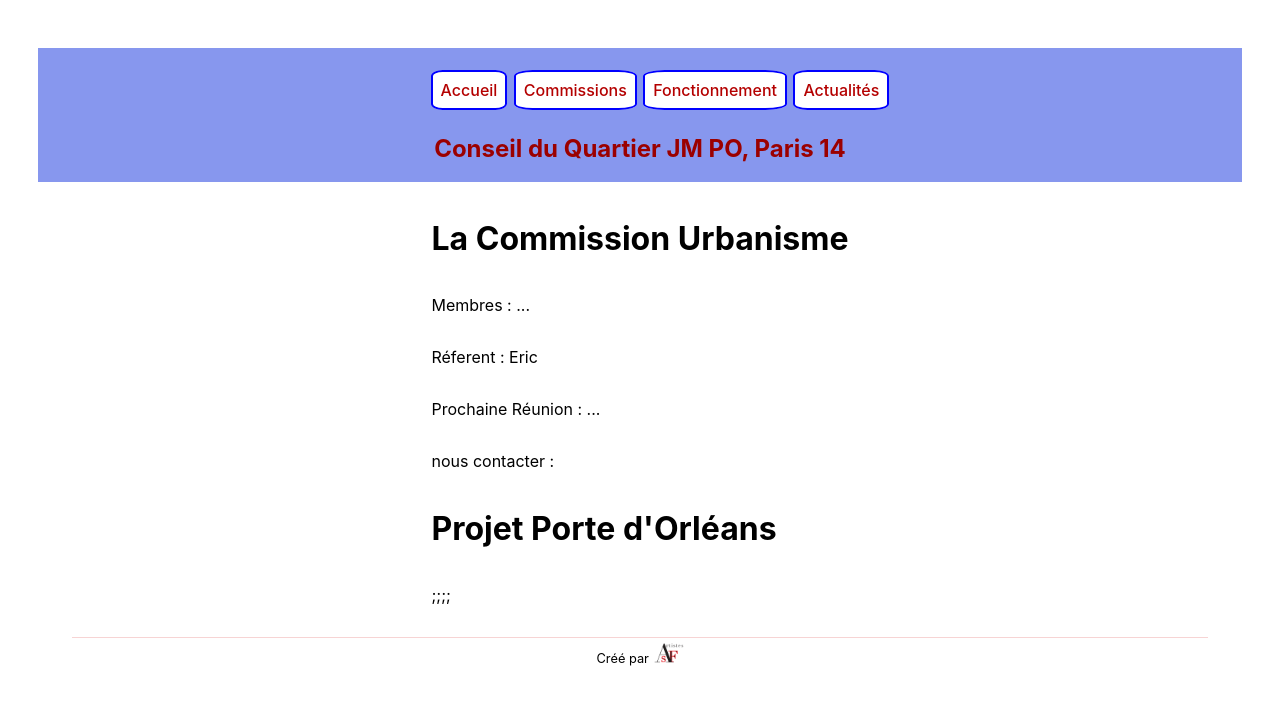
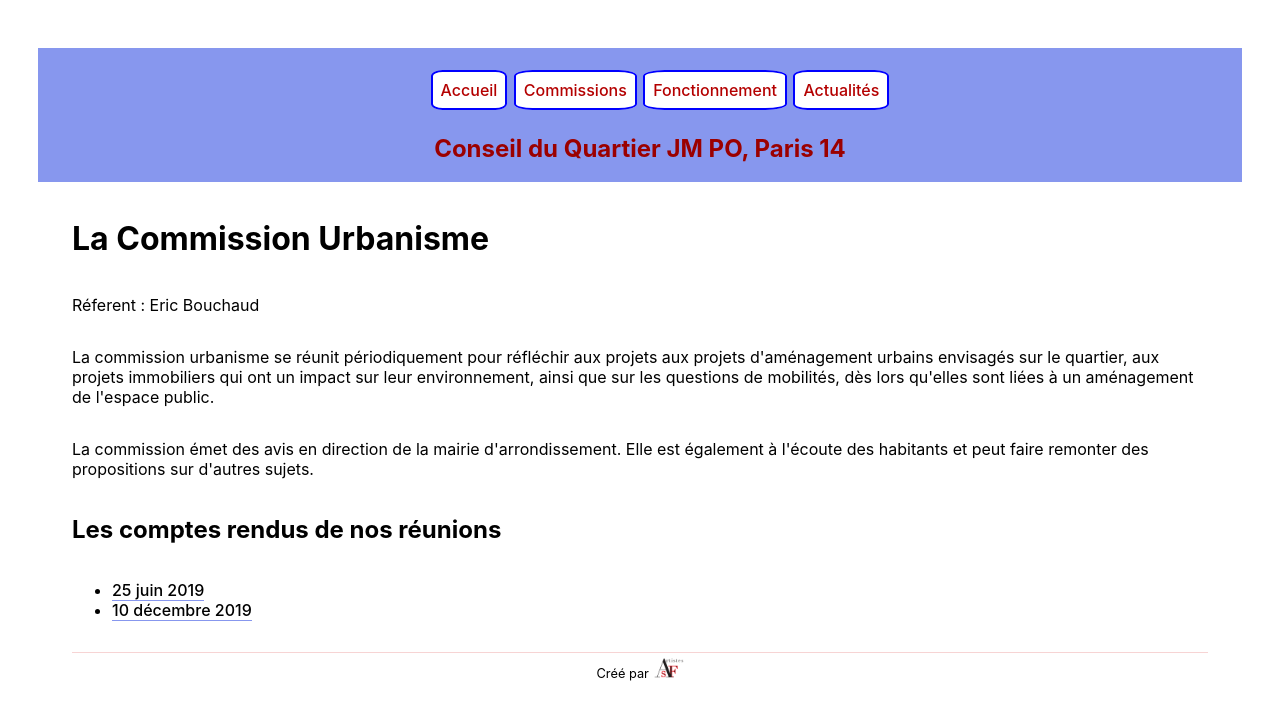
Before and after one commit to helgaParis/animation, a Next.js app: page /urbanisme in a window 1280 px wide. Shown: the top 720 px of the page. Built offline with nearby package versions, Linux system fonts and the light colour scheme.

Commit message:
added pages

```diff
--- a/pages/urbanisme.js
+++ b/pages/urbanisme.js
@@ -1,7 +1,7 @@
 import Head from 'next/head'
 import Layout, { siteTitle } from '../components/layout'
 import styles from '../styles/Home.module.css'
-
+import Link from 'next/link'
 
 
 export default function Urbanisme() {
@@ -15,12 +15,31 @@ export default function Urbanisme() {
         <h1 className={styles.title}> La Commission Urbanisme </h1>
             {/* un module qui prend des infos standard d'un api? */}
 
-            <p>Membres : ...</p>
-            <p>Réferent : Eric </p>
-            <p>Prochaine Réunion : ...</p>
-            <p>nous contacter : </p>
-        <h1> Projet Porte d'Orléans</h1>
-        <p> ;;;;</p>
+
+            <p>Réferent : Eric Bouchaud</p>
+            <p>La commission urbanisme se réunit périodiquement pour réfléchir aux projets aux projets d'aménagement urbains envisagés sur le quartier,
+                aux projets immobiliers qui ont un impact sur leur environnement, ainsi que sur les questions de mobilités,
+                dès lors qu'elles sont liées à un aménagement de l'espace public.
+            </p>
+            <p>
+            La commission émet des avis en direction de la mairie d'arrondissement.
+            Elle est également à l'écoute des habitants et peut faire remonter des propositions sur d'autres sujets.
+            </p>
+
+
+        <h2>Les comptes rendus de nos réunions</h2>
+        <ul>
+            <li>
+                <Link href="/urban/20190619">
+                <a title="Réunion du 6 juin 2019" >25 juin 2019</a>
+                </Link>
+            </li>
+            <li>
+                <Link href="/urban/20191210">
+                <a title="Réunion du 10 décembre 2019" >10 décembre 2019</a>
+                </Link>
+            </li>
+        </ul>
         </main>
         </Layout>
     )
```
Also changed, not shown: pages/urban/20190619.js (added, +53 -0 lines), pages/urban/20191210.js (added, +30 -0 lines).
